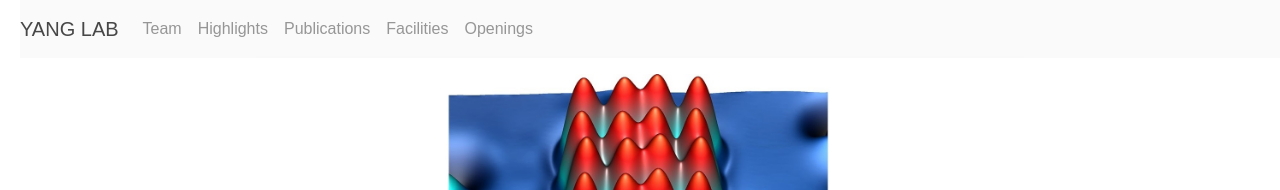
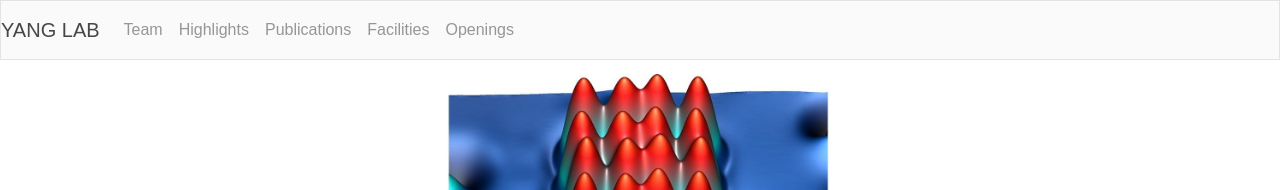
Before and after one commit to ZoomWuun/Q03i, a Jekyll site: the page built from _pages/home.md, in a window 1280 px wide. Shown: the top 190 px of the page. Built offline with Jekyll 4.4.1, drawn with Linux system fonts in a browser that asks for light colours.

Commit message:
Add files via upload

```diff
--- a/_includes/header.html
+++ b/_includes/header.html
@@ -35,13 +35,13 @@
 <style>
     body {
         padding-top: 56px; /* Adjust based on the height of the navbar */
+		margin: 0 auto;
     }
 
     .fixed-top {
         position: fixed;
-		top: 0;
-        left: 20px;
 		background-color: #f9f9f9;
+		border: 1px solid #ddd;
 		opacity: 0.8;
         width: 100%;
         z-index: 1030; /* Ensure the navbar is on top of other elements */
```
